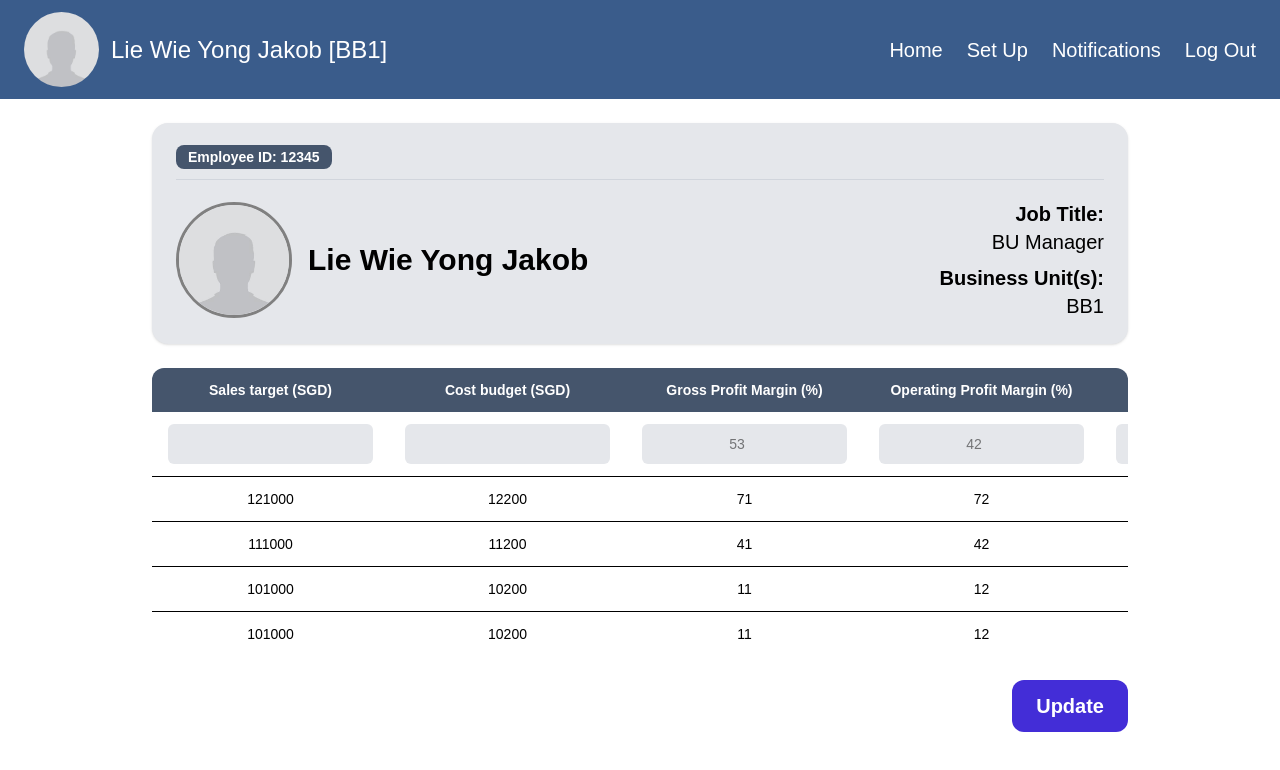
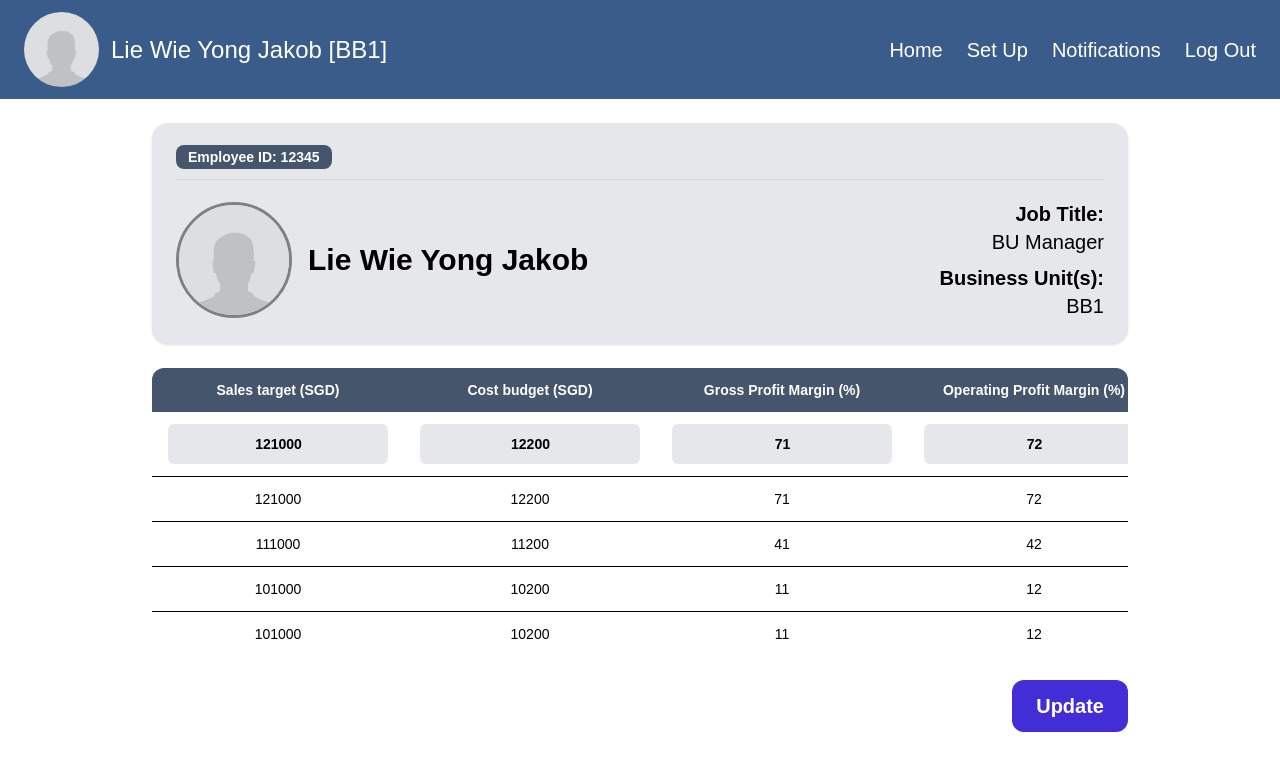
Before and after one commit to JakobLie/Clouded_Insights_FYP, a Next.js app in the folder frontend/: page /setup in a window 1280 px wide. Shown: the top 770 px of the page. Built offline with nearby package versions, Linux system fonts and the light colour scheme.

Commit message:
chore: adjusted kpi table to have useEffect

```diff
--- a/frontend/src/app/(app)/setup/KPITable.jsx
+++ b/frontend/src/app/(app)/setup/KPITable.jsx
@@ -1,10 +1,92 @@
+import { useState, useEffect } from "react";
 import { getCurrentDateFormatted } from "@/utils/time-utils";
 
-export default function KPITable({ defaultKPIValues, parameters }) {
+export default function KPITable({ defaultKPIValues, pastTargetsOrderedList, onChange }) {
 
-  const KPINames = Object.keys(defaultKPIValues || {});
-  const previousTargetsByDate = parameters.entries;
-  const previousTargetsOrderedDates = parameters.keys.reverse(); // Use reverse() to order Newest to Oldest
+  // before: const KPI_KEYS = Object.keys(defaultKPIValues || {});
+  const EXCLUDE = new Set(["Sales Target", "Cost Budget", "Input Date"]);
+  const KPI_KEYS = Object.keys(defaultKPIValues || {}).filter(k => !EXCLUDE.has(k));
+
+  // Form state for ALL targets
+  const [targetFormData, setTargetsFormData] = useState({});
+
+
+
+  // Local input state (user is editing a NEW row), initialise with default/latest targets
+  const [salesTarget, setSalesTarget] = useState(defaultKPIValues["Sales Target"]);
+  const [costBudget, setCostBudget] = useState(defaultKPIValues["Cost Budget"]);
+  const [grossProfitMargin, setGrossProfitMargin] = useState(defaultKPIValues["Gross Profit Margin"]);
+  const [operatingProfitMargin, setOperatingProfitMargin] = useState(defaultKPIValues["Operating Profit Margin"]);
+  const [netProfitMargin, setNetProfitMargin] = useState(defaultKPIValues["Net Profit Margin"]);
+  const [quickRatio, setQuickRatio] = useState(defaultKPIValues["Quick Ratio"]);
+  const [returnOnSales, setReturnOnSales] = useState(defaultKPIValues["Return On Sales"]);
+  const [daysSalesOutstanding, setDaysSalesOutstanding] = useState(defaultKPIValues["Days Sales Outstanding"]);
+  const [receivablesTurnover, setReceivablesTurnover] = useState(defaultKPIValues["Receivables Turnover"]);
+  const [costOfGoodsSoldRatio, setCostOfGoodsSoldRatio] = useState(defaultKPIValues["Cost Of Goods Sold Ratio"]);
+  const [daysPayableOutstanding, setDaysPayableOutstanding] = useState(defaultKPIValues["Days Payable Outstanding"]);
+  const [overheadRatio, setOverheadRatio] = useState(defaultKPIValues["Overhead Ratio"]);
+
+  // ---- Initialize KPI inputs from defaults (decimals -> whole % strings)
+  useEffect(() => {
+    const toPercentInt = (k) =>
+      Number.isFinite(defaultKPIValues[k]) ? String(Math.round(defaultKPIValues[k] * 100)) : "";
+
+    setSalesTarget(String(defaultKPIValues["Sales Target"] ?? ""));
+    setCostBudget(String(defaultKPIValues["Cost Budget"] ?? ""));
+
+    setGrossProfitMargin(toPercentInt("Gross Profit Margin"));
+    setOperatingProfitMargin(toPercentInt("Operating Profit Margin"));
+    setNetProfitMargin(toPercentInt("Net Profit Margin"));
+    setQuickRatio(toPercentInt("Quick Ratio"));
+    setReturnOnSales(toPercentInt("Return On Sales"));
+    setDaysSalesOutstanding(toPercentInt("Days Sales Outstanding"));
+    setReceivablesTurnover(toPercentInt("Receivables Turnover"));
+    setCostOfGoodsSoldRatio(toPercentInt("Cost Of Goods Sold Ratio"));
+    setDaysPayableOutstanding(toPercentInt("Days Payable Outstanding"));
+    setOverheadRatio(toPercentInt("Overhead Ratio"));
+  }, [defaultKPIValues]);
+
+  // ---- Lookup so we can `.map` while using separate states
+  const kpiState = {
+    "Gross Profit Margin": [grossProfitMargin, setGrossProfitMargin],
+    "Operating Profit Margin": [operatingProfitMargin, setOperatingProfitMargin],
+    "Net Profit Margin": [netProfitMargin, setNetProfitMargin],
+    "Quick Ratio": [quickRatio, setQuickRatio],
+    "Return On Sales": [returnOnSales, setReturnOnSales],
+    "Days Sales Outstanding": [daysSalesOutstanding, setDaysSalesOutstanding],
+    "Receivables Turnover": [receivablesTurnover, setReceivablesTurnover],
+    "Cost Of Goods Sold Ratio": [costOfGoodsSoldRatio, setCostOfGoodsSoldRatio],
+    "Days Payable Outstanding": [daysPayableOutstanding, setDaysPayableOutstanding],
+    "Overhead Ratio": [overheadRatio, setOverheadRatio],
+  };
+
+  // ---- Helpers to build a single payload for the parent
+  const toNumber = (v) => {
+    const n = Number(String(v ?? "").replace(/[^\d.-]/g, ""));
+    return Number.isFinite(n) ? n : 0;
+  };
+
+  const buildPayload = (overrides = {}) => {
+    // Read current values (overrides take precedence)
+    const readStr = (cur, key) => String(overrides[key] ?? cur ?? "");
+    const payload = {
+      "Sales Target": toNumber(readStr(salesTarget, "Sales Target")),
+      "Cost Budget": toNumber(readStr(costBudget, "Cost Budget")),
+      "Input Date": getCurrentDateFormatted(),
+    };
+    // KPIs: convert whole % back to decimals
+    for (const name of KPI_KEYS) {
+      const [val] = kpiState[name] || [""];
+      payload[name] = toNumber(readStr(val, name)) / 100;
+    }
+    return payload;
+  };
+
+  // One-liner to set state + notify parent (if provided)
+  const setAndEmit = (setter, keyForPayload) => (v) => {
+    setter(v);
+    onChange && onChange(buildPayload({ [keyForPayload]: v }));
+  };
 
   return (
     <section className="rounded-xl">
@@ -17,7 +99,7 @@ export default function KPITable({ defaultKPIValues, parameters }) {
               <th className="text-center whitespace-nowrap">Sales target (SGD)</th>
               <th className="text-center whitespace-nowrap">Cost budget (SGD)</th>
 
-              {KPINames.map((KPIName) => (
+              {KPI_KEYS.map((KPIName) => (
                 <th key={KPIName} className="text-center whitespace-nowrap">
                   {KPIName} (%)
                 </th>
@@ -33,52 +115,64 @@ export default function KPITable({ defaultKPIValues, parameters }) {
               <td>
                 <input
                   type="number"
-                  className="h-10 rounded-md bg-gray-200 px-3 py-2 text-center"
+                  inputMode="decimal"
+                  className="h-10 rounded-md bg-gray-200 px-1 py-2 text-center pl-5 font-semibold"
+                  value={salesTarget ?? ""}
+                  onChange={(e) => setAndEmit(setSalesTarget, "Sales Target")(e.target.value)}
                 />
               </td>
               <td>
                 <input
                   type="number"
-                  className="h-10 rounded-md bg-gray-200 px-3 py-2 text-center"
+                  inputMode="decimal"
+                  className="h-10 rounded-md bg-gray-200 px-1 py-2 text-center pl-5 font-semibold"
+                  value={costBudget ?? ""}
+                  onChange={(e) => setAndEmit(setCostBudget, "Cost Budget")(e.target.value)}
                 />
               </td>
 
-              {KPINames.map((KPIName) => (
-                <td key={KPIName}>
-                  <input
-                    type="number"
-                    className="h-10 rounded-md bg-gray-200 px-3 py-2 text-center"
-                    placeholder={(defaultKPIValues[KPIName] * 100).toFixed(0)}
-                  />
-                </td>
-              ))}
+              {KPI_KEYS.map((KPIName) => {
+                const [val, setVal] = kpiState[KPIName] || ["", () => { }];
+                return (
+                  <td key={KPIName} >
+                    <input
+                      type="number"
+                      inputMode="decimal"
+                      className="h-10 rounded-md bg-gray-200 px-1 py-2 text-center pl-5 font-semibold"
+                      value={val ?? ""}
+                      onChange={(e) => setAndEmit(setVal, KPIName)(e.target.value)}
+                    />
+                  </td>
+                );
+              }
+              )}
 
               <td className="whitespace-nowrap">{getCurrentDateFormatted()}</td>
             </tr>
 
             {/* Historical rows */}
-            {(previousTargetsOrderedDates || {}).map((date) => (
-              <tr key={previousTargetsByDate[date]["Input Date"]} className="border-t">
+            {(pastTargetsOrderedList || []).map((parameterObject) => (
+              <tr key={parameterObject["Input Date"]} className="border-t">
                 <td className="whitespace-nowrap">
-                  {previousTargetsByDate[date]["Sales Target"] ?? "—"}
+                  {parameterObject["Sales Target"] ?? "—"}
                 </td>
                 <td className="whitespace-nowrap">
-                  {previousTargetsByDate[date]["Cost Budget"] ?? "—"}
+                  {parameterObject["Cost Budget"] ?? "—"}
                 </td>
 
-                {KPINames.map((KPIName) => (
-                  <td key={`${previousTargetsByDate[date]["Input Date"]}-${KPIName}`} className="whitespace-nowrap">
-                    {previousTargetsByDate[date][KPIName] !== undefined ? `${(previousTargetsByDate[date][KPIName] * 100).toFixed(0)}` : "—"}
+                {KPI_KEYS.map((KPIName) => (
+                  <td key={`${parameterObject["Input Date"]}-${KPIName}`} className="whitespace-nowrap">
+                    {parameterObject[KPIName] !== undefined ? `${(parameterObject[KPIName] * 100).toFixed(0)}` : "—"}
                   </td>
                 ))}
 
-                <td className="whitespace-nowrap">{previousTargetsByDate[date]["Input Date"]}</td>
+                <td className="whitespace-nowrap">{parameterObject["Input Date"]}</td>
               </tr>
             ))}
 
           </tbody>
         </table>
       </div>
-    </section>
+    </section >
   );
 }
--- a/frontend/src/app/(app)/setup/page.jsx
+++ b/frontend/src/app/(app)/setup/page.jsx
@@ -1,11 +1,31 @@
+"use client"
+
 import Image from "next/image";
+import { useState, useEffect, useMemo } from "react";
 import KPITable from "./KPITable";
 import parametersData from "../../../mock_data/setupPage/GetAllParametersByEmployeeId.json";
 import employeeData from "../../../mock_data/setupPage/GetEmployeeByEmployeeId.json";
 
 export default function Setup() {
 
-  const defaultKPIValues = {
+  const [ employeeDetails, setEmployeeDetails] = useState({});
+  const [ pastTargets, setPastTargets ] = useState([]);
+  const [ newTargets, setNewTargets ] = useState(null);
+  const [ saving, setSaving ] = useState(false);
+
+  const pastTargetsKeys = parametersData.data.keys; // ordered array of "MM-YYYY" from oldest to newest
+  const pastTargetsEntries = parametersData.data.entries; // unordered Objects of Parameter Objects with "MM-YYYY" as Key
+  const pastTargetsOrderedList = pastTargetsKeys.map((date) => {
+    return pastTargetsEntries[date]; // List of Parameter Objects
+  }).reverse(); // Convert to ordered list of Paramter Objects from newest to oldest (using reverse())
+
+  useEffect(() => {
+    setEmployeeDetails(employeeData.data);
+    setPastTargets(pastTargetsOrderedList);
+  }, []); // Run once intially only
+
+  // Init default KPI values if no historical, else use latest KPIs
+  const fallbackDefaults = {
   "Gross Profit Margin": 0.53,
   "Operating Profit Margin": 0.42,
   "Net Profit Margin": 0.31,
@@ -15,11 +35,55 @@ export default function Setup() {
   "Receivables Turnover": 0.55,
   "Cost Of Goods Sold Ratio": 0.66,
   "Days Payable Outstanding": 0.47,
-    "Overhead Ratio": 0.39
+  "Overhead Ratio": 0.39,
+};
+
+const defaultKPIValues = useMemo(() => {
+  if (!pastTargets || pastTargets.length === 0) return fallbackDefaults;
+
+  // pick the latest row (adjust if your ordering is oldest->newest)
+  const latest = pastTargets[0]; // or pastTargets.at(-1)
+  const { ["Input Date"]: _omit, ...rest } = latest; // drop date
+  return rest;
+}, [pastTargets]);
+
+  // Ensure the payload has an Input Date; use today if missing
+  const withInputDate = (obj) => ({
+    "Input Date": obj?.["Input Date"] || getCurrentDateFormatted(),
+    ...obj,
+  });
+
+  /* TO ADJUST FOR API CALL */
+  // Update DB with new Targets
+  const handleUpdate = async () => {
+    if (!newTargets) return;
+    setSaving(true);
+
+    const newRow = withInputDate(newTargets);
+
+    // 1) Mock: update UI immediately (prepend newest)
+    setPastTargets(prev => [newRow, ...prev]);
+
+    // 2) (Optional) POST to your API
+    try {
+      // const res = await fetch("/api/targets", {
+      //   method: "POST",
+      //   headers: { "Content-Type": "application/json" },
+      //   body: JSON.stringify({
+      //     employeeId: employeeDetails.id,
+      //     parameters: newRow,
+      //   }),
+      // });
+      // if (!res.ok) throw new Error("Failed to save targets");
+    } catch (err) {
+      console.error(err);
+      // Optionally rollback the optimistic add:
+      // setPastTargets(prev => prev.filter(r => r !== newRow));
+    } finally {
+      setSaving(false);
     }
+  };
 
-  const employee = employeeData.data;
-  const parameters = parametersData.data;
 
   return (
     <main className="mx-auto max-w-5xl p-6 space-y-6">
@@ -27,7 +91,7 @@ export default function Setup() {
       <section className="rounded-2xl bg-gray-200 p-6 shadow-sm">
         <div className="flex items-center justify-between border-b border-gray-300 pb-3">
           <div className="text-sm font-semibold text-white">
-            <span className="rounded-lg bg-slate-600 px-3 py-1">Employee ID: {employee.id}</span>
+            <span className="rounded-lg bg-slate-600 px-3 py-1">Employee ID: {employeeDetails.id}</span>
           </div>
         </div>
 
@@ -48,27 +112,31 @@ export default function Setup() {
                       />
                     </div>
             <div className="space-y-1">
-              <h1 className="text-3xl font-extrabold leading-tight">{employee.name}</h1>
+              <h1 className="text-3xl font-extrabold leading-tight">{employeeDetails.name}</h1>
             </div>
           </div>
 
           {/* Job info */}
           <div className="md:text-right">
             <div className="text-xl font-bold">Job Title:</div>
-            <div className="text-xl">{employee.role}</div>
+            <div className="text-xl">{employeeDetails.role}</div>
             <div className="mt-2 text-xl font-bold">Business Unit(s):</div>
-            <div className="text-xl">{employee.business_unit}</div>
+            <div className="text-xl">{employeeDetails.business_unit}</div>
           </div>
         </div>
       </section>
 
       {/* Columns header (tabs look) */}
-      <KPITable defaultKPIValues={defaultKPIValues} parameters={parameters} />
+      <KPITable defaultKPIValues={defaultKPIValues} pastTargetsOrderedList={pastTargets} onChange={setNewTargets} />
 
       {/* Footer actions */}
       <div className="flex justify-end">
-        <button className="rounded-xl bg-indigo-700 px-6 py-3 text-xl font-extrabold text-white">
-          Update
+        <button
+          className="rounded-xl bg-indigo-700 px-6 py-3 text-xl font-extrabold text-white cursor-pointer"
+          onClick={handleUpdate}
+          disabled={saving || !newTargets}
+        >
+          {saving ? "Updating..." : "Update"}
         </button>
       </div>
     </main>
```
Lines whose indentation alone changed are shown as unchanged.
